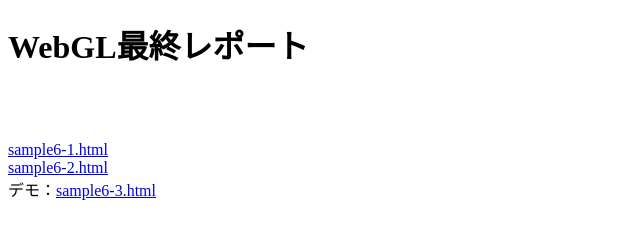
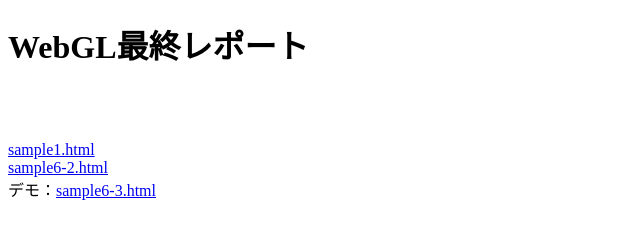
Before and after one commit to Miya0308/report_final, a plain HTML site: page index.html in a window 1280 px wide. Shown: the full height of the page, 0-640 px from the left. Drawn offline with Linux system fonts and the light colour scheme.

Commit message:
Update index.html

```diff
--- a/index.html
+++ b/index.html
@@ -11,7 +11,7 @@
     </p>
     <p>
         <br>
-        <a href="sample6-1.html">sample6-1.html</a><br>
+        <a href="sample1.html">sample1.html</a><br>
         <a href="sample6-2.html">sample6-2.html</a><br>
         デモ：<a href="sample6-3.html">sample6-3.html</a><br>
     </p>
```
